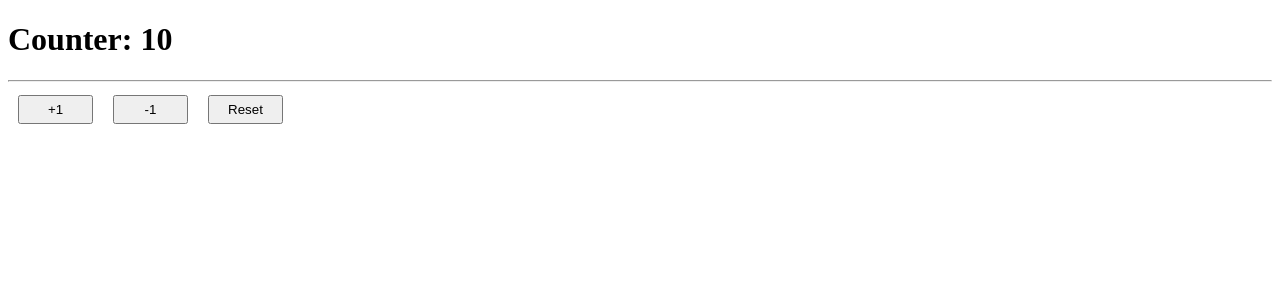
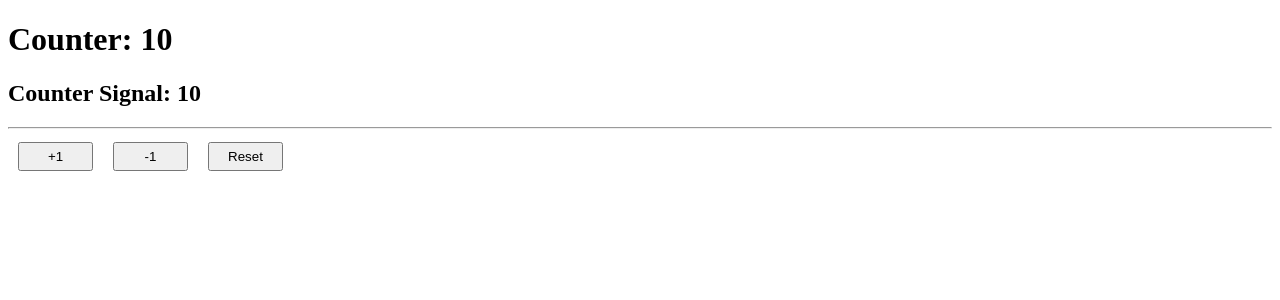
Before and after one commit to eduardogm81/fh_ang25, an Angular app in the folder 02-bases/: page / in a window 1280 px wide. Shown: the top 300 px of the page. Built offline with nearby package versions, Linux system fonts and the light colour scheme.

Commit message:
Señales en Angular

```diff
--- a/02-bases/src/app/pages/counter/counter-page.component.html
+++ b/02-bases/src/app/pages/counter/counter-page.component.html
@@ -1,4 +1,5 @@
 <h1>Counter: {{ counter }}</h1>
+<h2>Counter Signal: {{ countersignal() }}</h2>
 <hr>
 
 <button (click)="increaseBy(1)">+1</button>
--- a/02-bases/src/app/pages/counter/counter-page.component.ts
+++ b/02-bases/src/app/pages/counter/counter-page.component.ts
@@ -1,4 +1,4 @@
-import { Component } from '@angular/core';
+import { Component, signal } from '@angular/core';
 
 @Component( {
     templateUrl: './counter-page.component.html',
@@ -6,12 +6,17 @@ import { Component } from '@angular/core';
 })
 export class CounterPageComponent {
     counter = 10;
+    countersignal = signal(10);
 
     increaseBy( value: number ): void {
         this.counter += value;
+        // this.countersignal.set( this.countersignal() + value );
+        this.countersignal.update( current => current + value );
+
     }
 
     resetCounter(): void {
-        this.counter = 10;
+        this.counter = 0;
+        this.countersignal.set( 0 );
     }
 }
```
